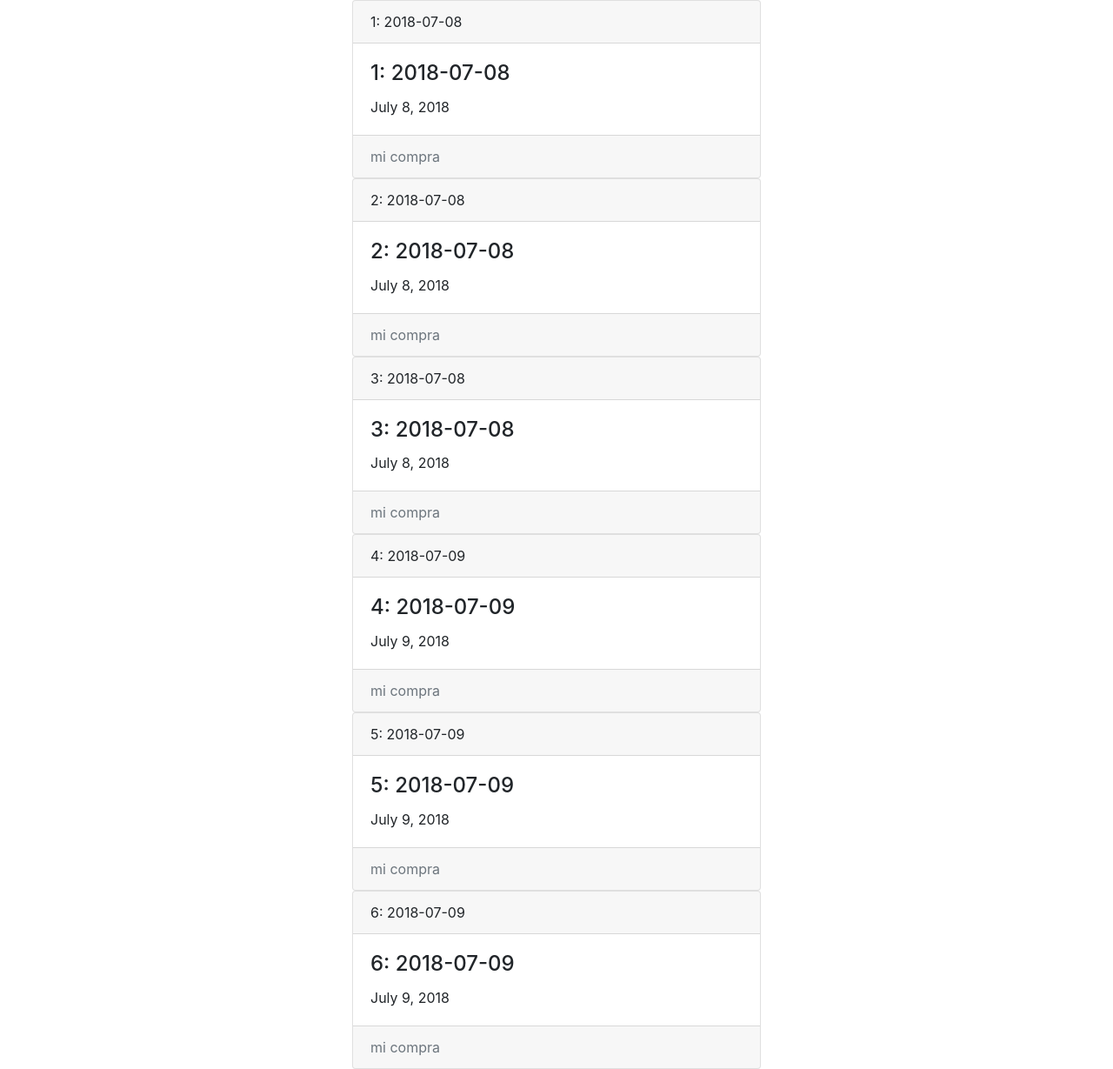
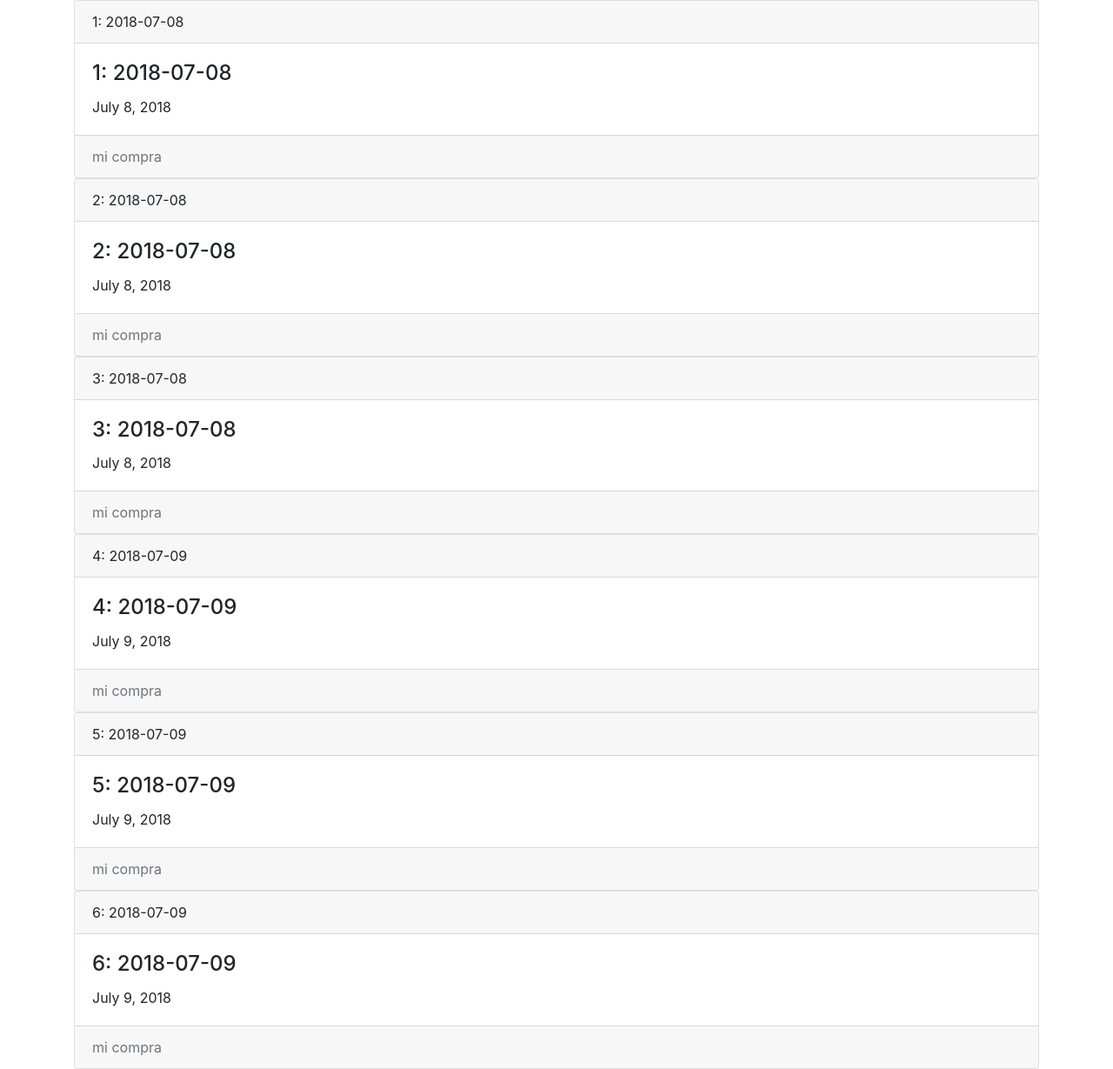
Before and after one commit to Alialmandoz/shoplist, a Django app: page / in a window 1280 px wide. Shown: the part 56-1285 px from the top of the page at 87% size. Run offline with Django 3.2, Linux system fonts and the light colour scheme; data comes from the database, SQL or seed files in the repository; some libraries are stand-ins or nearby versions.

Commit message:
conteiner width modificado
ahora usa 25vh en vez de 500px

```diff
--- a/lista/templates/base.html
+++ b/lista/templates/base.html
@@ -18,7 +18,14 @@
     <style>
         .container {
 
-            width: 500px !important;
+            width: 25vw !important;
+        }
+
+        @media (min-width: 576px) {
+            .container {
+
+                width: 100% !important;
+            }
         }
     </style>
 
```
